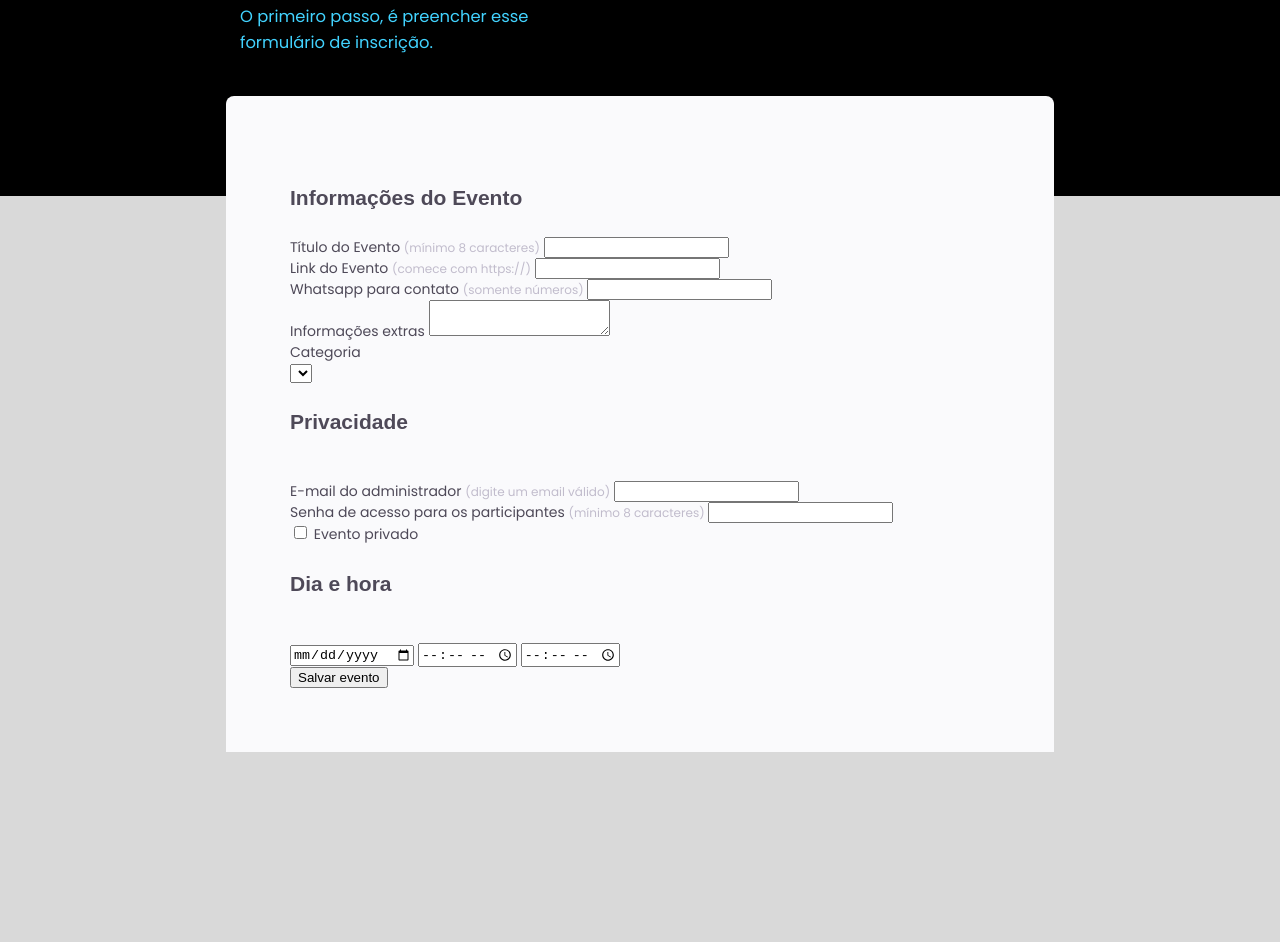
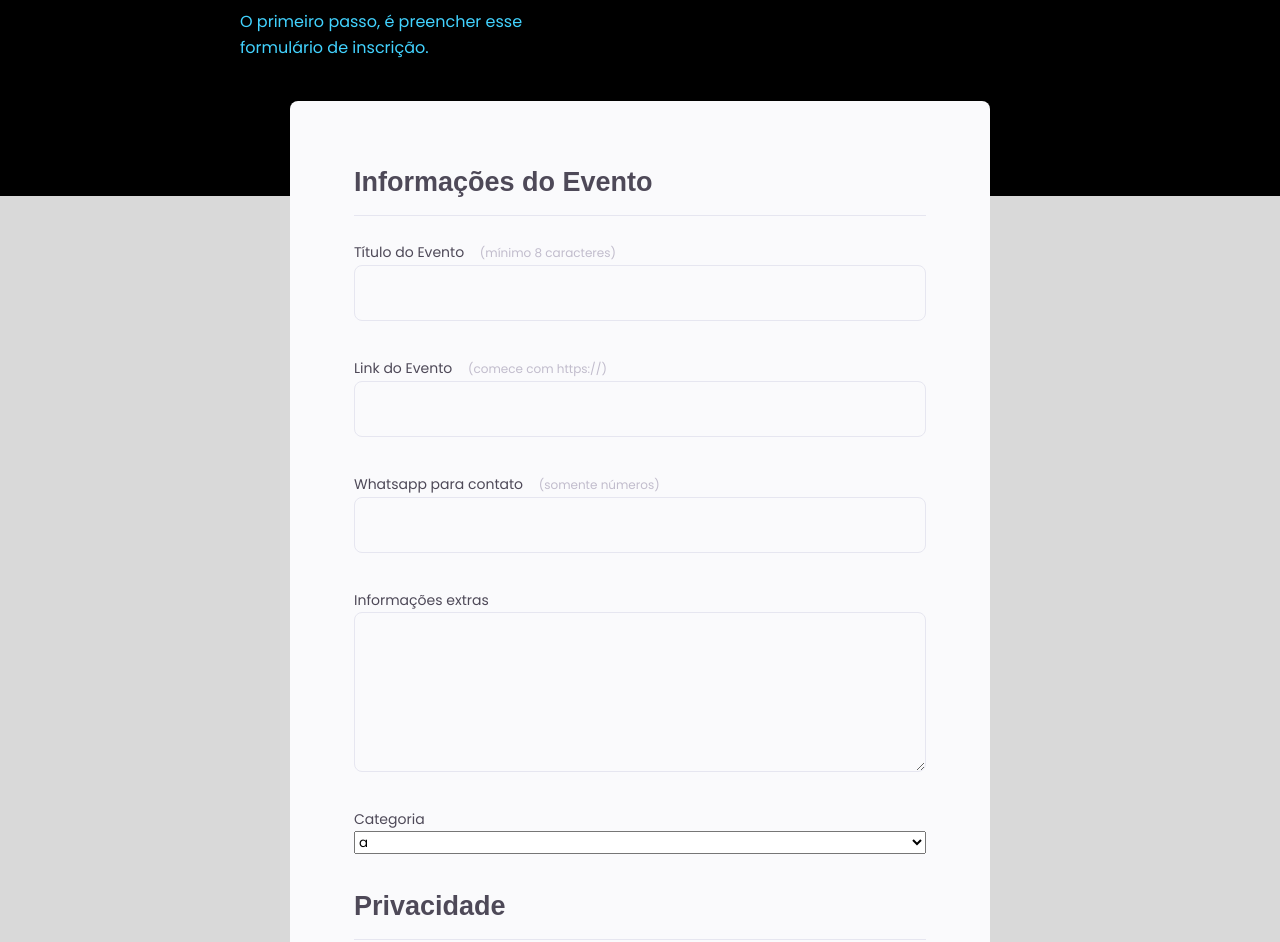
Before and after one commit to Nop-Dev/form-rocket, a plain HTML site: page index.html in a window 1280 px wide. Shown: the part 154-1096 px from the top of the page. Before the commit the page ends 914 px from the top, so only its background shows below. Drawn offline with Linux system fonts and the light colour scheme; a web font is replaced by a local one.

Commit message:
Alterações de CSS e Fieldset

```diff
--- a/index.html
+++ b/index.html
@@ -10,44 +10,56 @@
 <body>
     <header>
         <h1>Crie e compartilhe<br>seu Evento.</h1>
-        <h3>O primeiro passo, é preencher esse <br>formulário de inscrição.</h3>
+        <p>O primeiro passo, é preencher esse <br>formulário de inscrição.</p>
     </header>
-    <body>
+
     <main>
-            <h2>Informações do Evento</h2>
+        <form action="">
+            <fieldset>
+                <legend><h2>Informações do Evento</h2></legend>
 
+                <div class="input-wrapper">
                     <label for="titulo">Título do Evento <span>(mínimo 8 caracteres)</span></label>
                     <input type="text" name="titulo" id="titulo">
-            <br>
-
-           <label for="link-evento"> Link do Evento <span>(comece com https://)</span></label>
-            <input type="text" name="link-evento" id="link-evento">
+                </div>
 
                 <br>
 
-            <label for="cell"> Whatsapp para contato <span>(somente números)</span></label>
-            <input type="number" name="cell" id="cell">
+                <div class="input-wrapper">
+                    <label for="link-evento"> Link do Evento <span>(comece com https://)</span></label>
+                    <input type="url" name="link-evento" id="link-evento">
+                </div>
 
                 <br>
 
-            <label for="extra">Informações  extras</label>
-            <textarea id="extra"></textarea>
+                <div class="input-wrapper">
+                    <label for="cell"> Whatsapp para contato <span>(somente números)</span></label>
+                    <input type="number" name="cell" id="cell">
+                </div>
 
                 <br>
 
+                <div class="input-wrapper">
+                    <label for="extra">Informações  extras</label>
+                    <textarea id="extra"></textarea>
+                </div>
+                <br>
+
+                <div class="input-wrapper">
                     <label for="categoria">Categoria</label>
+                    <select>
+                        <option value="">a</option>
+                        <option value="">b</option>
+                        <option value="">c</option>
+                    </select>
+                </div>
 
-            <br>
-            <select>
-                <option value=""></option>
-                <option value=""></option>
-                <option value=""></option>
-            </select>
-
+            </fieldset>
 
                 <br>
 
-            <h2>Privacidade</h2>
+            <fieldset>
+                <legend><h2>Privacidade</h2></legend>
 
                 <br>
 
@@ -62,17 +74,21 @@
                 <br>
 
                 <input type="checkbox" name="checkbox" id="checkbox"> <label for="checkbox">Evento</label> privado
+            </fieldset>
 
                 <br>
 
-            <h2>Dia e hora</h2>
+            <fieldset>
+                <legend><h2>Dia e hora</h2></legend>
                 <br>
                 <input type="date" name="Data" id="data">
                 <input type="time" name="Das" id="">
                 <input type="time" name="Até" id="">
                 <br>
                 <button type="submit">Salvar evento</button>
+            </fieldset>
+
+            </form>
         </main>
     </body>
-</body>
 </html>
--- a/style.css
+++ b/style.css
@@ -1,5 +1,10 @@
 @import url('https://fonts.googleapis.com/css2?family=Poppins&family=Tilt+Neon&display=swap');
 
+* {
+    box-sizing: border-box;
+    margin: 0;
+    padding: 0;
+}
 
 body::after {
     content: '';
@@ -15,11 +20,12 @@ body::after {
 
 body {
     color: #4E4958;
-    font-size: 14px;
-    font-family: Poppins, sans-serif;
     background: #D9D9D9;
 }
 
+body, input, button, select, textarea, span {
+    font-family: Poppins, sans-serif;
+}
 
 header, main {
     margin: auto;
@@ -34,18 +40,18 @@ header {
 
 header h1 {
     color: #fff;
+    font-family: 'Tilt Neon', sans-serif;
+    font-size: 36px;
+    margin-bottom: 24px;
 }
 
-
-h1, h2 {
-    font-family: 'Tilt Neon', sans-serif;
-    line-height: 42px;
-}
-
-h3 {
+header p {
     color: #42D3FF;
+    font-family: Poppins, sans-serif;
+    font-size: 16px;
+    font-style: normal;
     font-weight: 400;
-    line-height: 26px;
+    line-height: 26px
 }
 
 main {
@@ -55,8 +61,63 @@ main {
     background: #FAFAFC;
 }
 
+h1, h2 {
+    font-family: 'Tilt Neon', sans-serif;
+}
+
+fieldset {
+    border: none;
+}
+
+fieldset legend {
+    font-family: Archivo, sans-serif;
+    font-size: 18px;
+    font-style: normal;
+    line-height: 34px;
+    padding-bottom: 16px;
+    margin-bottom: 24px;
+
+    border-bottom: 1px solid #E6E6F0;
+    width: 100%;
+}
+
 span {
     color: #C1BCCC;
-    font-family: Poppins, sans-serif;
     font-size: 12px;
 }
+
+.input-wrapper, textarea {
+    display: flex;
+    flex-direction: column;
+    margin-bottom: 10px;
+}
+
+.input-wrapper label, textarea {
+    gap: 12px;
+    color: #4E4958;
+    font-size: 14px;
+    line-height: 24px;
+}
+
+.input-wrapper label span, textarea {
+    margin-left: 12px;
+}
+
+.input-wrapper label span:hover, input:hover {
+    color: #4E4958;
+}
+
+.input-wrapper input, textarea {
+    color: #4E4958;
+    background: #FAFAFC;
+    border: 1px solid #E6E6F0;
+    height: 56px;
+    border-radius: 8px;
+    padding: 0 16px;
+}
+
+.input-wrapper textarea {
+    padding: 0;
+    margin: 0;
+    min-height: 160px;
+}
```
Lines whose indentation alone changed are shown as unchanged.
